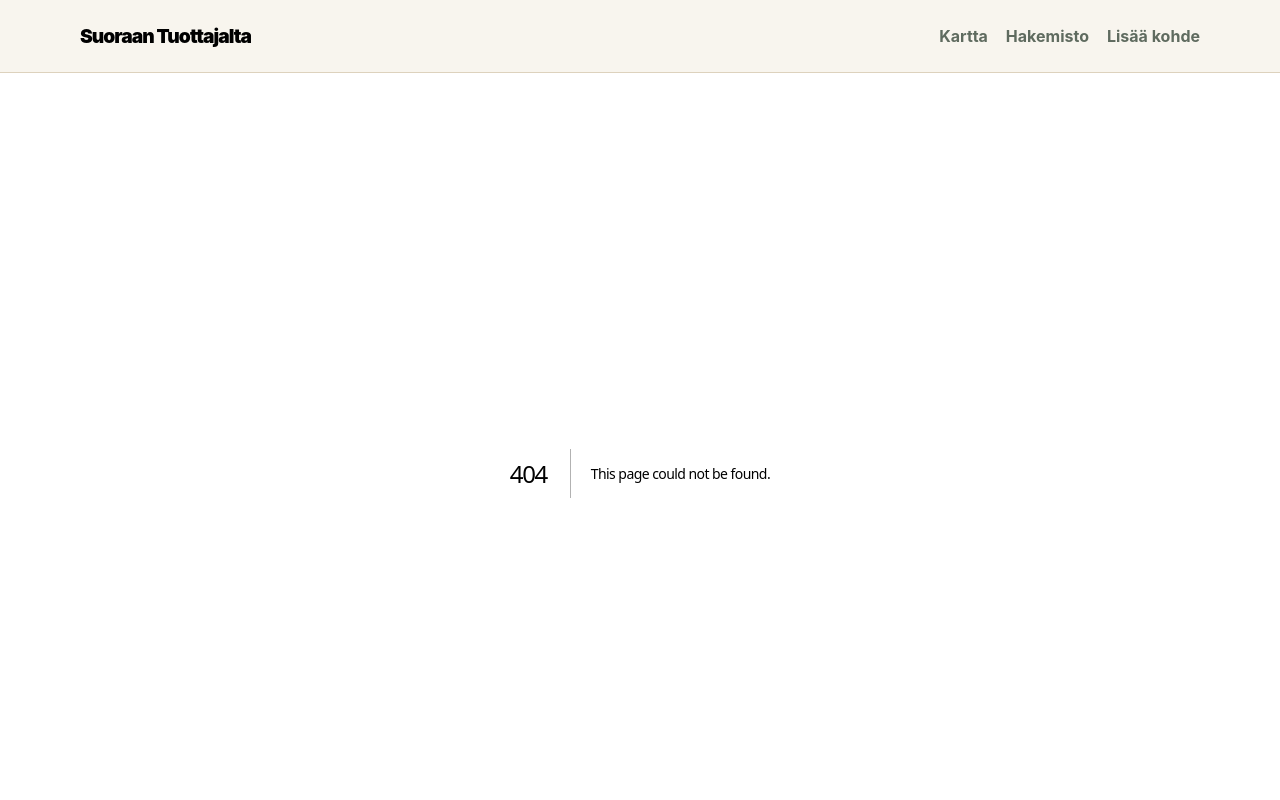
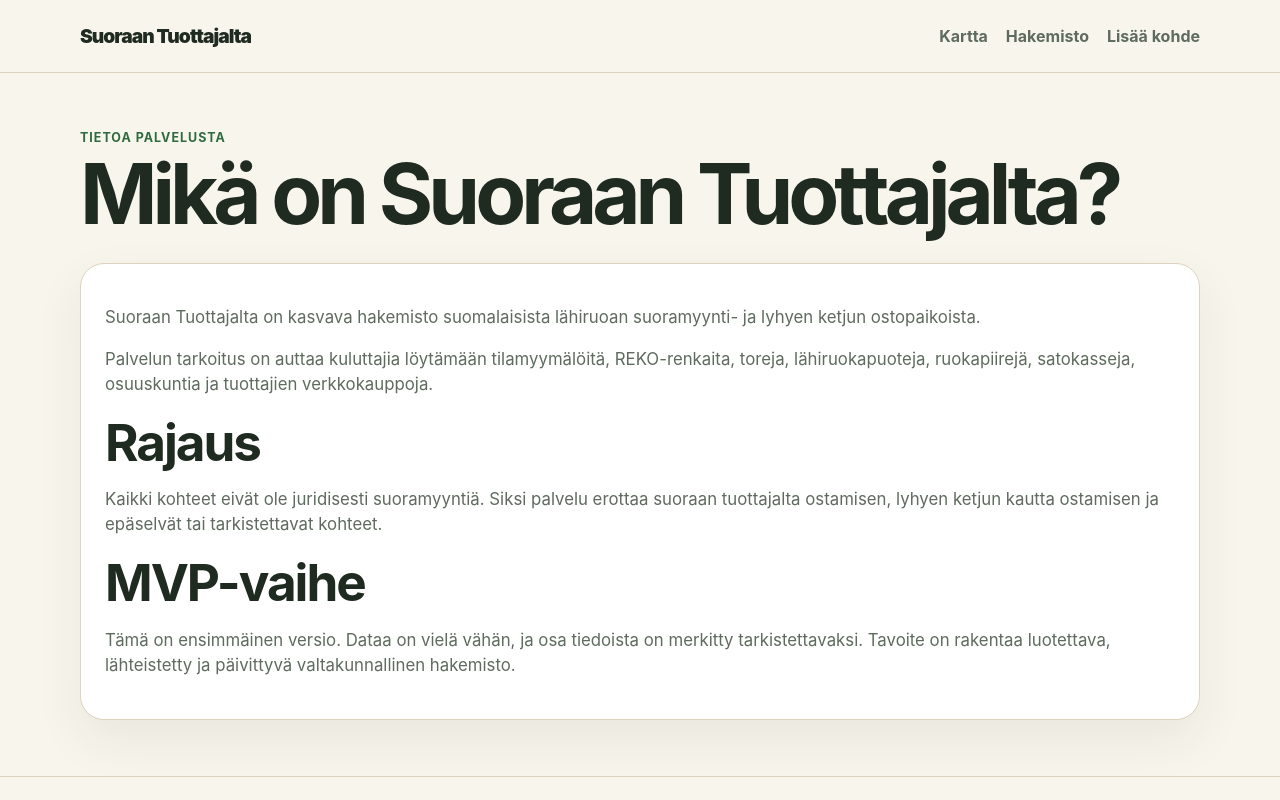
Before and after one commit to arthainsight/suoraantuottajalta, a Next.js app: page /tietoa in a window 1280 px wide. Before the commit this address had no page. Shown: the top 800 px of the page. Built offline with nearby package versions, Linux system fonts and the light colour scheme.

Commit message:
Add about page

```diff
--- /dev/null
+++ b/app/tietoa/page.tsx
@@ -0,0 +1,33 @@
+export default function AboutPage() {
+  return (
+    <section className="section">
+      <div className="container">
+        <div className="eyebrow">Tietoa palvelusta</div>
+        <h1>Mikä on Suoraan Tuottajalta?</h1>
+        <div className="card" style={{ marginTop: 24 }}>
+          <p>
+            Suoraan Tuottajalta on kasvava hakemisto suomalaisista lähiruoan
+            suoramyynti- ja lyhyen ketjun ostopaikoista.
+          </p>
+          <p>
+            Palvelun tarkoitus on auttaa kuluttajia löytämään tilamyymälöitä,
+            REKO-renkaita, toreja, lähiruokapuoteja, ruokapiirejä, satokasseja,
+            osuuskuntia ja tuottajien verkkokauppoja.
+          </p>
+          <h2>Rajaus</h2>
+          <p>
+            Kaikki kohteet eivät ole juridisesti suoramyyntiä. Siksi palvelu
+            erottaa suoraan tuottajalta ostamisen, lyhyen ketjun kautta
+            ostamisen ja epäselvät tai tarkistettavat kohteet.
+          </p>
+          <h2>MVP-vaihe</h2>
+          <p>
+            Tämä on ensimmäinen versio. Dataa on vielä vähän, ja osa tiedoista
+            on merkitty tarkistettavaksi. Tavoite on rakentaa luotettava,
+            lähteistetty ja päivittyvä valtakunnallinen hakemisto.
+          </p>
+        </div>
+      </div>
+    </section>
+  );
+}
```
